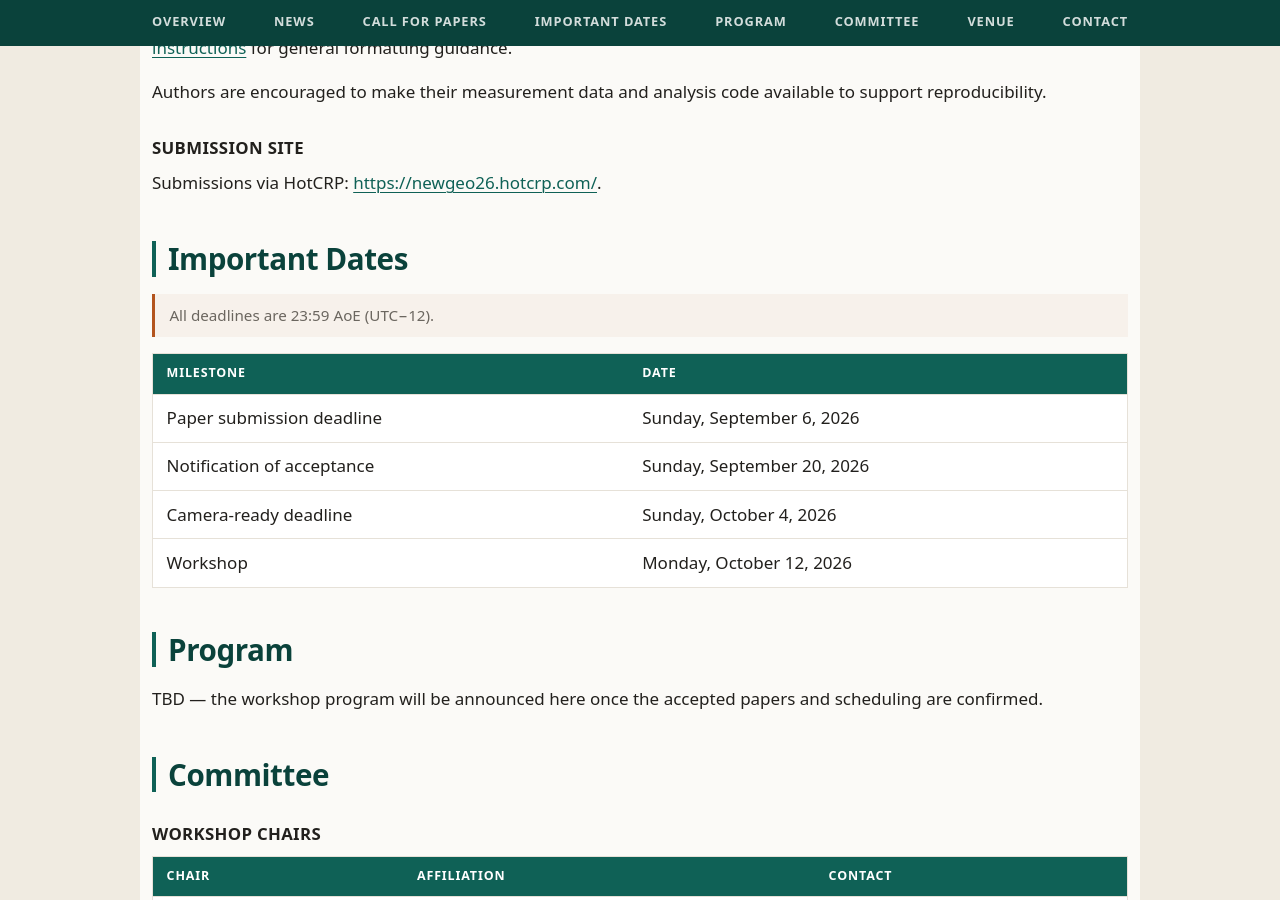
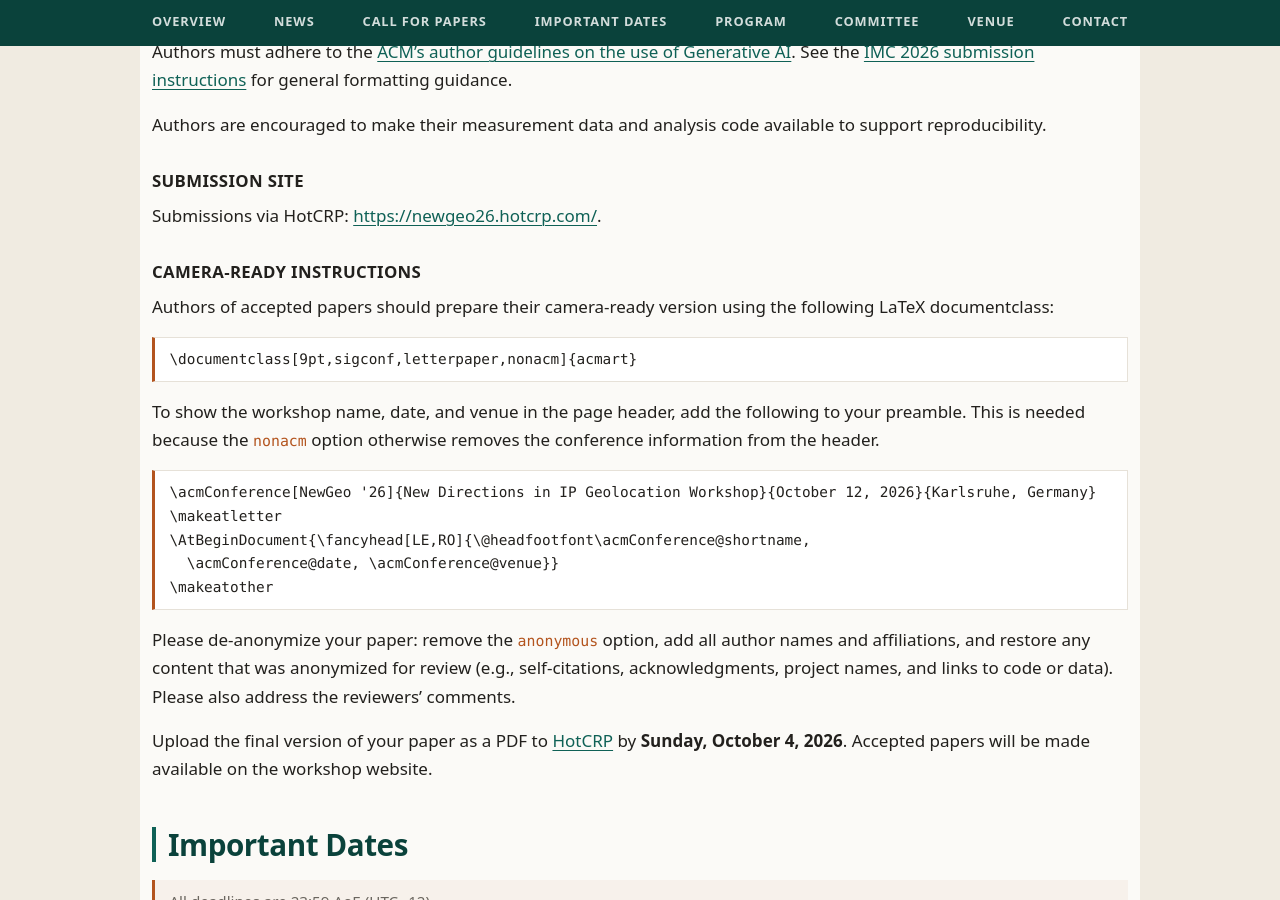
Before and after one commit to newgeo-workshop/newgeo-workshop.github.io, a Jekyll site: the page built from index.md, in a window 1280 px wide and 900 px high, scrolled down 2149 px. Built offline with Jekyll 4.4.1, drawn with Linux system fonts in a browser that asks for light colours; our own code applies the rules of GitHub Pages for plain Markdown files; some of the changed text lies outside the part shown.

Commit message:
add CR instructions

````diff
--- a/index.md
+++ b/index.md
@@ -44,6 +44,7 @@ structured workshop co-located with IMC.
 
 {% comment %} Add new items at the top of this list. {% endcomment %}
 
+- **2026-09-22**: Posted camera-ready instructions.
 - **2026-08-20**: Added HotCRP submission site.
 - **2026-08-07**: Workshop website launched.
 - **2026-07-07**: NewGeo was accepted as an ACM IMC 2026 workshop.
@@ -99,6 +100,31 @@ reproducibility.
 {% comment %} Replace this paragraph with the HotCRP link once it is available. {% endcomment %}
 
 Submissions via HotCRP: [https://newgeo26.hotcrp.com/](https://newgeo26.hotcrp.com/).
+
+### Camera-ready Instructions
+
+Authors of accepted papers should prepare their camera-ready version using the following LaTeX documentclass:
+
+```latex
+\documentclass[9pt,sigconf,letterpaper,nonacm]{acmart}
+```
+
+To show the workshop name, date, and venue in the page header, add the following to your preamble.
+This is needed because the `nonacm` option otherwise removes the conference information from the header.
+
+```latex
+\acmConference[NewGeo '26]{New Directions in IP Geolocation Workshop}{October 12, 2026}{Karlsruhe, Germany}
+\makeatletter
+\AtBeginDocument{\fancyhead[LE,RO]{\@headfootfont\acmConference@shortname,
+  \acmConference@date, \acmConference@venue}}
+\makeatother
+```
+
+Please de-anonymize your paper: remove the `anonymous` option, add all author names and affiliations, and restore any content that was anonymized for review (e.g., self-citations, acknowledgments, project names, and links to code or data).
+Please also address the reviewers' comments.
+
+Upload the final version of your paper as a PDF to [HotCRP](https://newgeo26.hotcrp.com/) by **{{ site.camera_ready_date }}**.
+Accepted papers will be made available on the workshop website.
 
 ## Important Dates {#dates}
 
````
